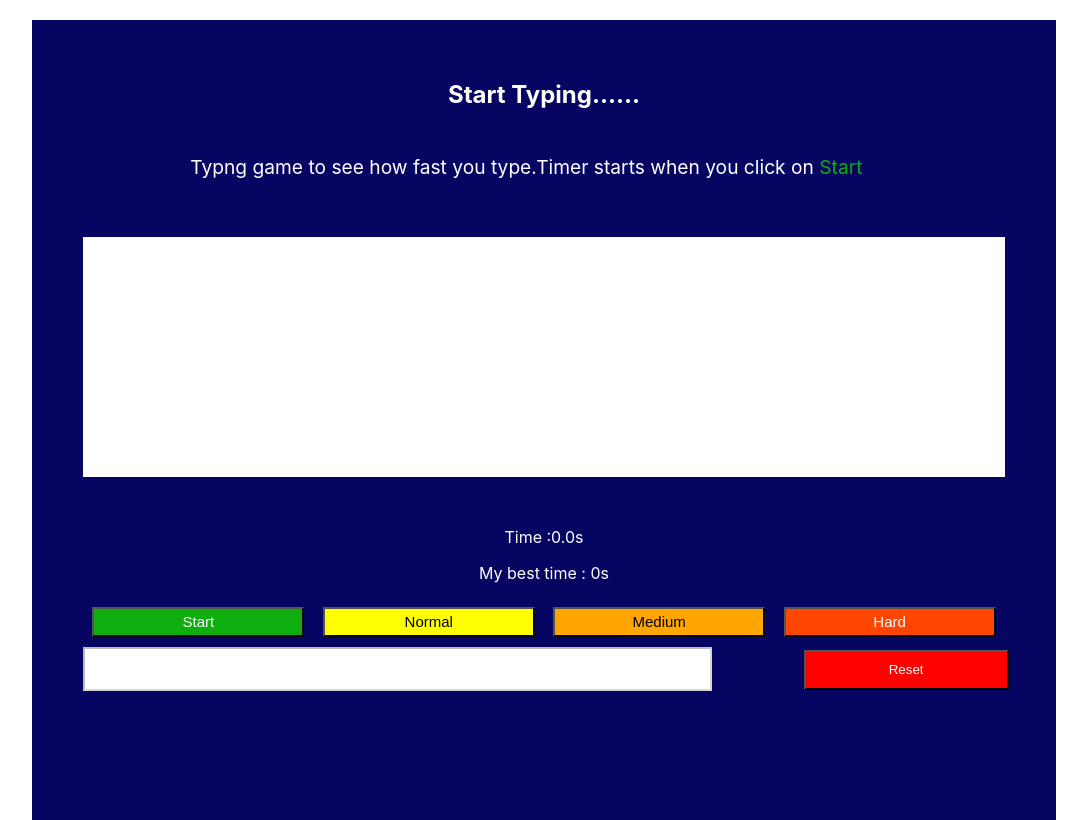
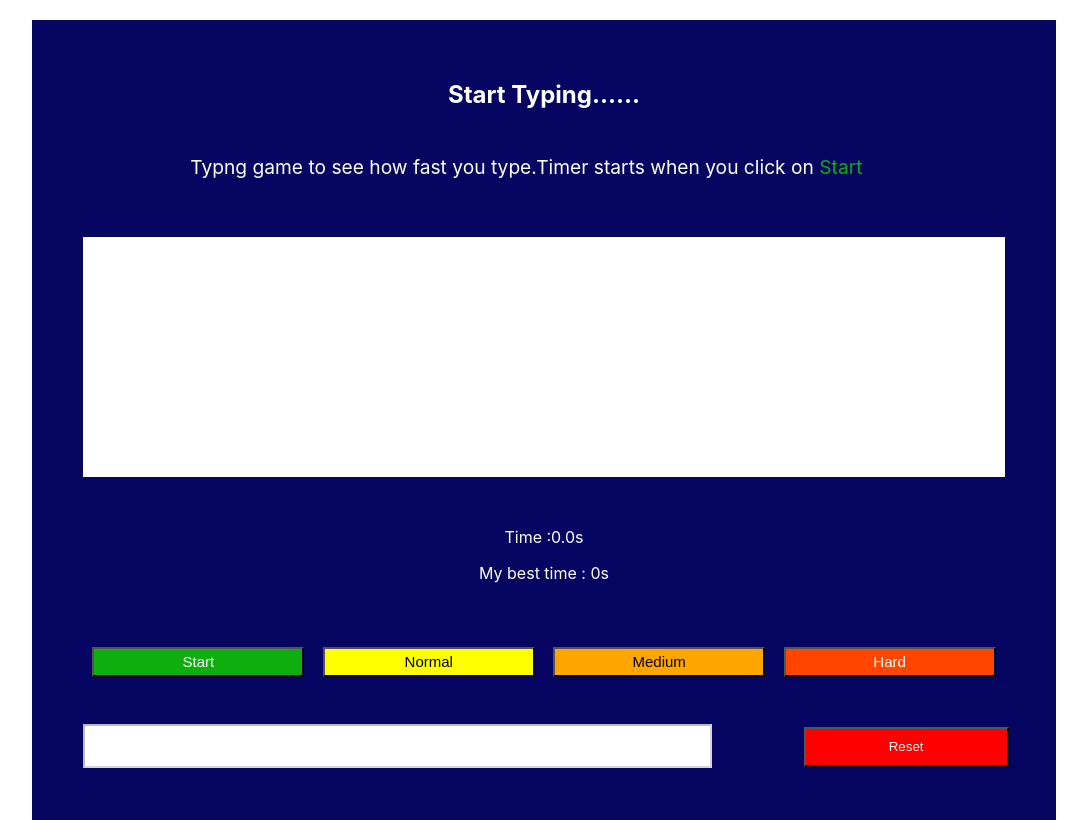
Before and after one commit to mVaibhavPrakash/typingmaster, a React (Create React App) app: page / in a window 1280 px wide. Shown: the whole page, without its empty margins (96-1183 px from the left). Built offline with nearby package versions, Linux system fonts and the light colour scheme.

Commit message:
First commit

```diff
--- a/src/css/button.css
+++ b/src/css/button.css
@@ -10,6 +10,7 @@
     width:23%;
     height:30px;
     font-size: 15px;
+    margin-top: 40px;
     color:black;
     color: white;
   }
@@ -37,6 +38,7 @@
     width: 60%;
     display: inline-block;
     margin-left: 5%;
+    margin-top:50px;
     height:30px;
     padding: 5px;
     color:black;
@@ -50,6 +52,7 @@
     padding: 5px;
     display: inline-block;
     width:20%;
+    margin-top:50px;
     margin-left: 9%;
     height:40px;
     color: white;
```
